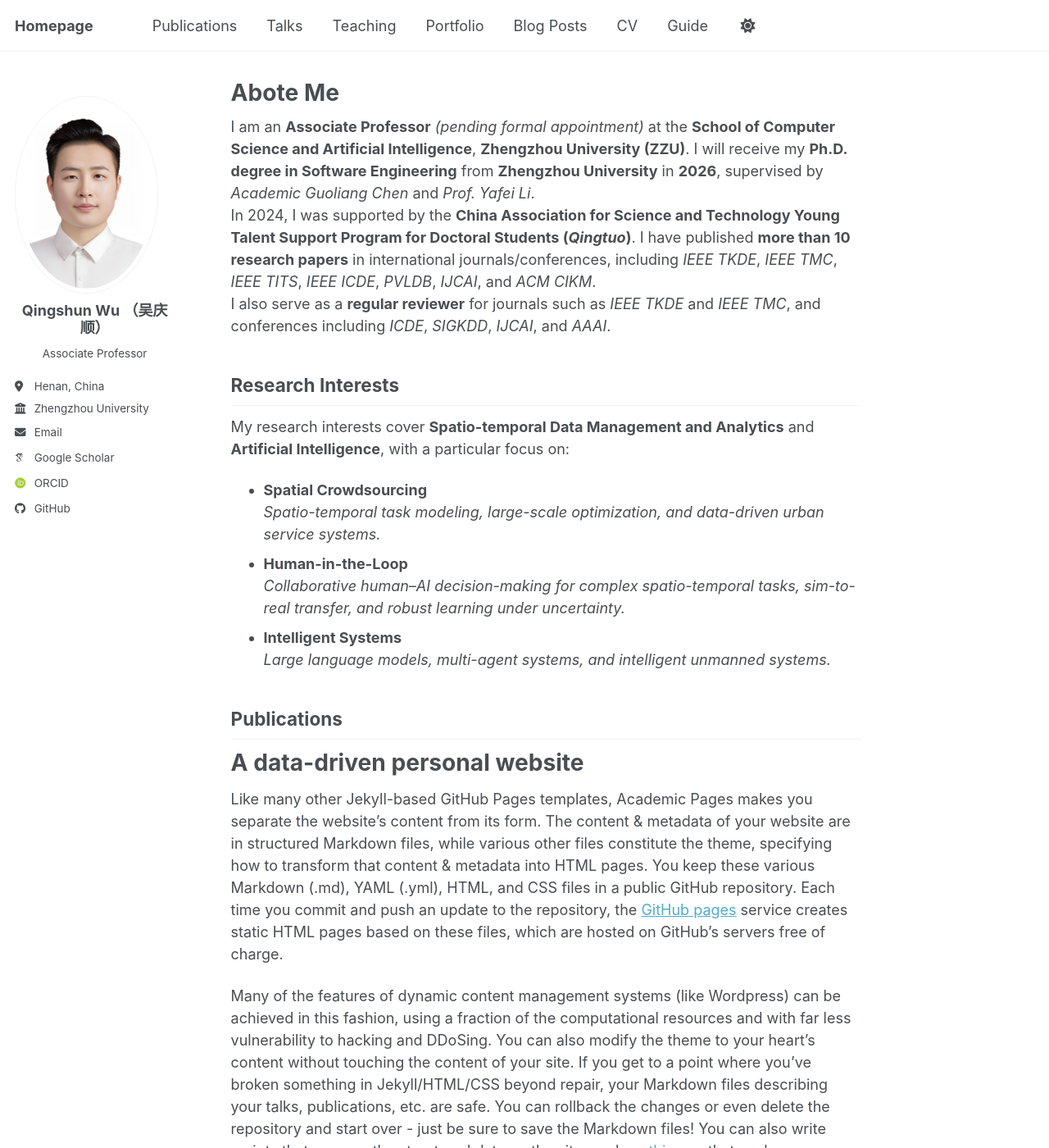
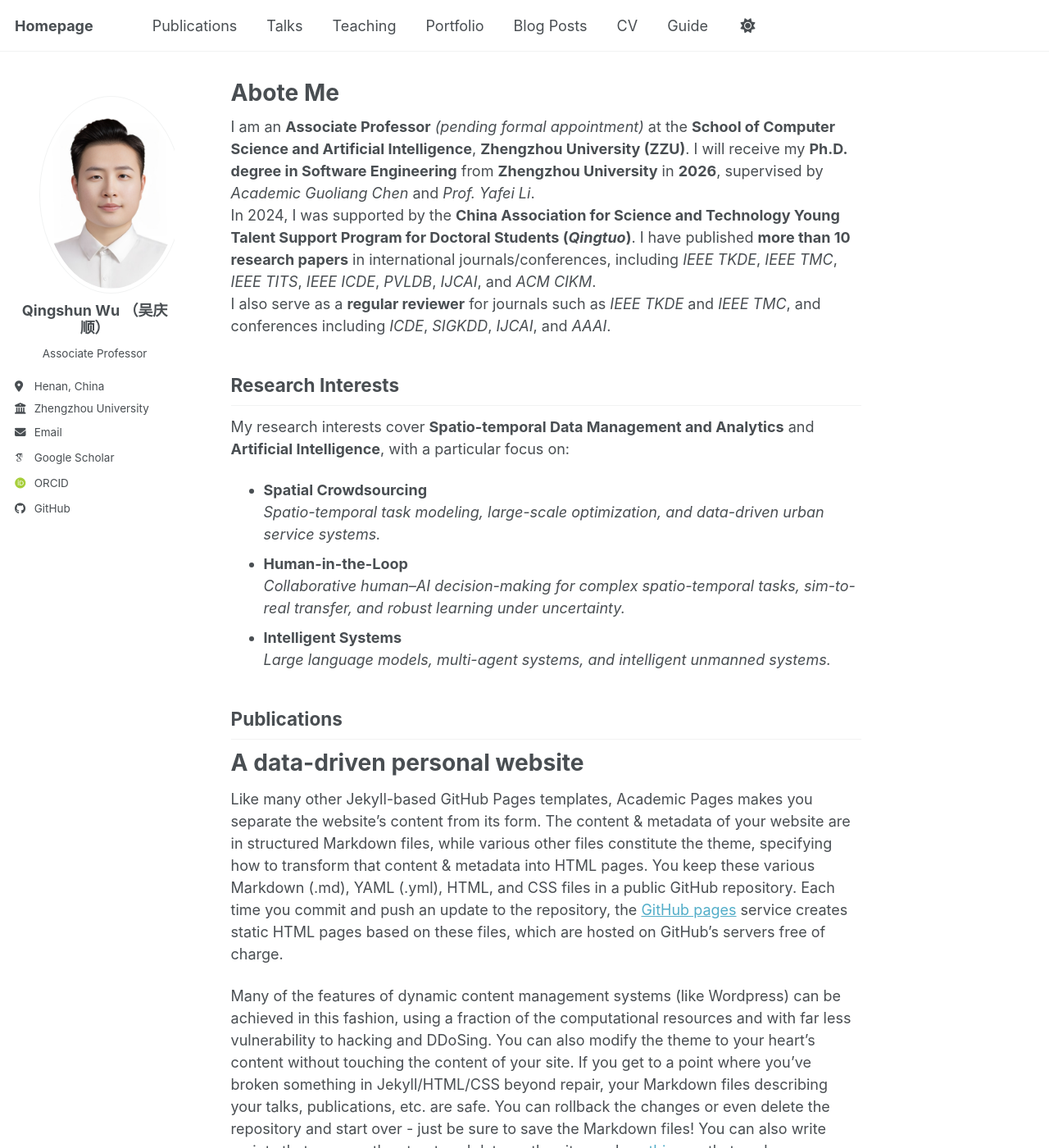
Before and after one commit to aiqswu/homepage, a Jekyll site: the page built from _pages/about.md, in a window 1280 px wide and 1400 px high. Shown: the whole window at 82% size. Built offline with Jekyll 4.4.1, drawn with Linux system fonts in a browser that asks for light colours; some web fonts are replaced; a script bundle is joined from its source files by our own code; library files that are not in the unit come from our copies.

Commit message:
Update _sidebar.scss

```diff
--- a/_sass/layout/_sidebar.scss
+++ b/_sass/layout/_sidebar.scss
@@ -97,11 +97,11 @@
   img {
     max-width: 175px;
     border-radius: 50%;
-     text-align: center;
-   padding-left:10px;
+
 
     @include breakpoint($large) {
       padding: 5px;
+      margin-left:30px;
       border: 1px solid var(--global-border-color);
     }
   }
```
